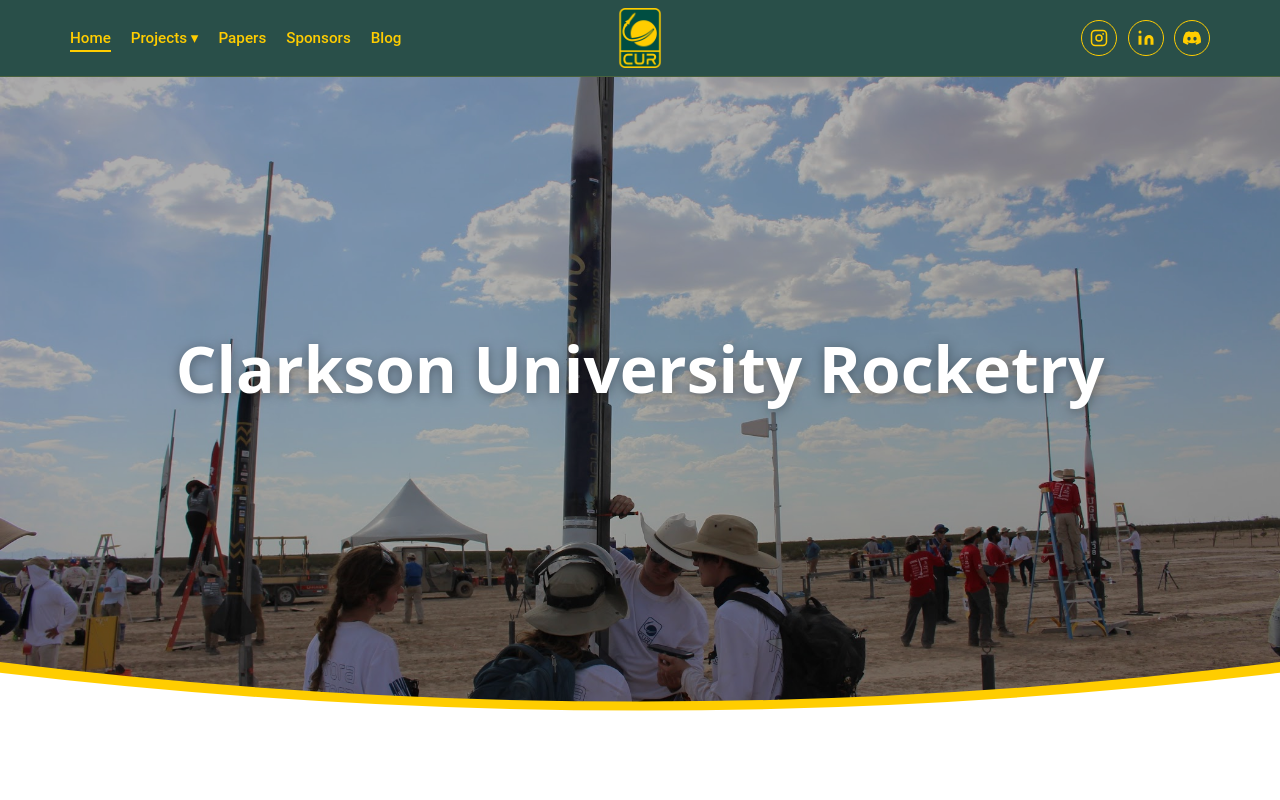
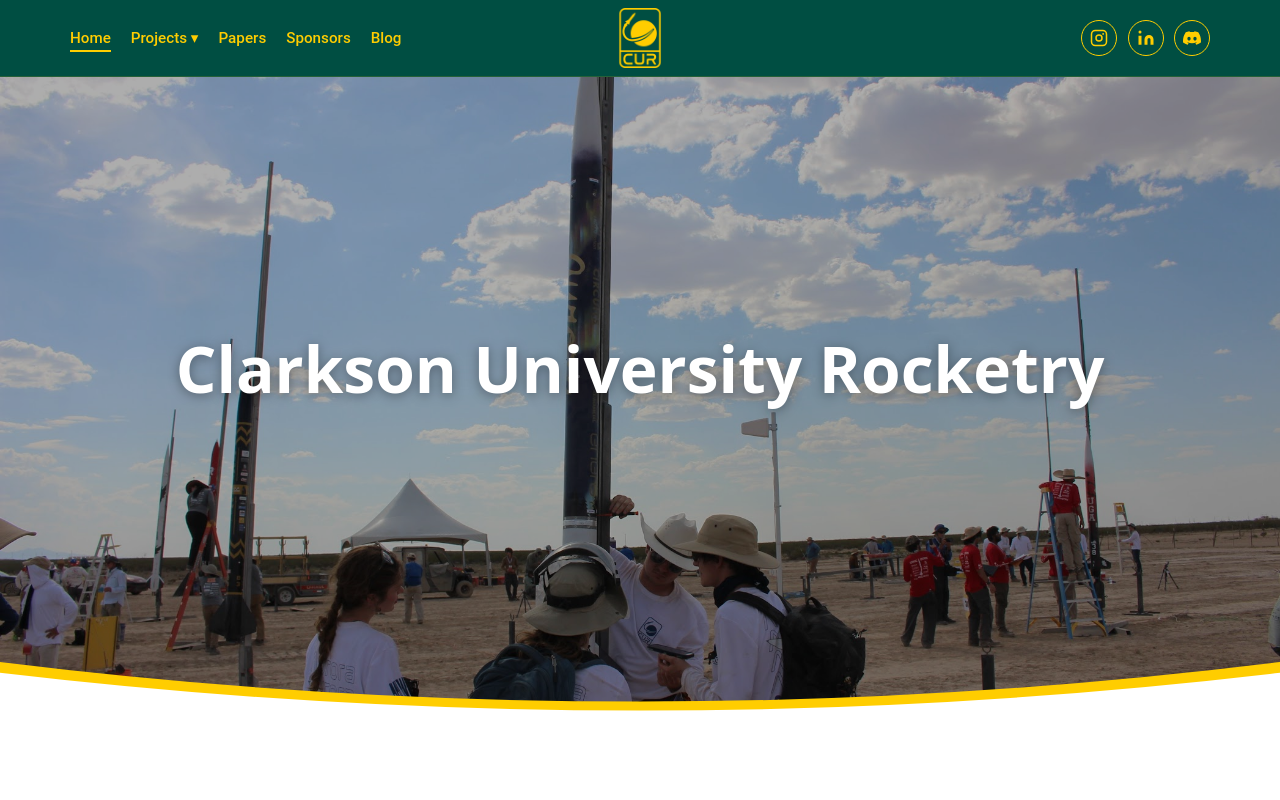
Before and after one commit to CU-Rocketry/cu-rocketry.github.io, an Astro site: page / in a window 1280 px wide. Shown: the top 800 px of the page. Built offline with nearby package versions, Linux system fonts and the light colour scheme; Astro itself is replaced by a stand-in of ours.

Commit message:
Some UI changes

```diff
--- a/src/styles/cur-tokens.css
+++ b/src/styles/cur-tokens.css
@@ -18,11 +18,12 @@
   --cur-sec-blue-dark: #002d72;
 
   /* Surfaces & UI */
-  --cur-nav-bg: rgba(0, 46, 39, 0.84);
+  /* --cur-nav-bg: #rgba(0, 46, 39, 0.84); */
+  --cur-nav-bg: #004e42;
   --cur-nav-height: 76px;
   --cur-max-width: 1140px;
   --cur-prose-width: 760px;
-  --cur-radius: 4px;
+  --cur-radius: 8px;
 
   /* Typography */
   --font-heading: "Montserrat", system-ui, -apple-system, sans-serif;
```
